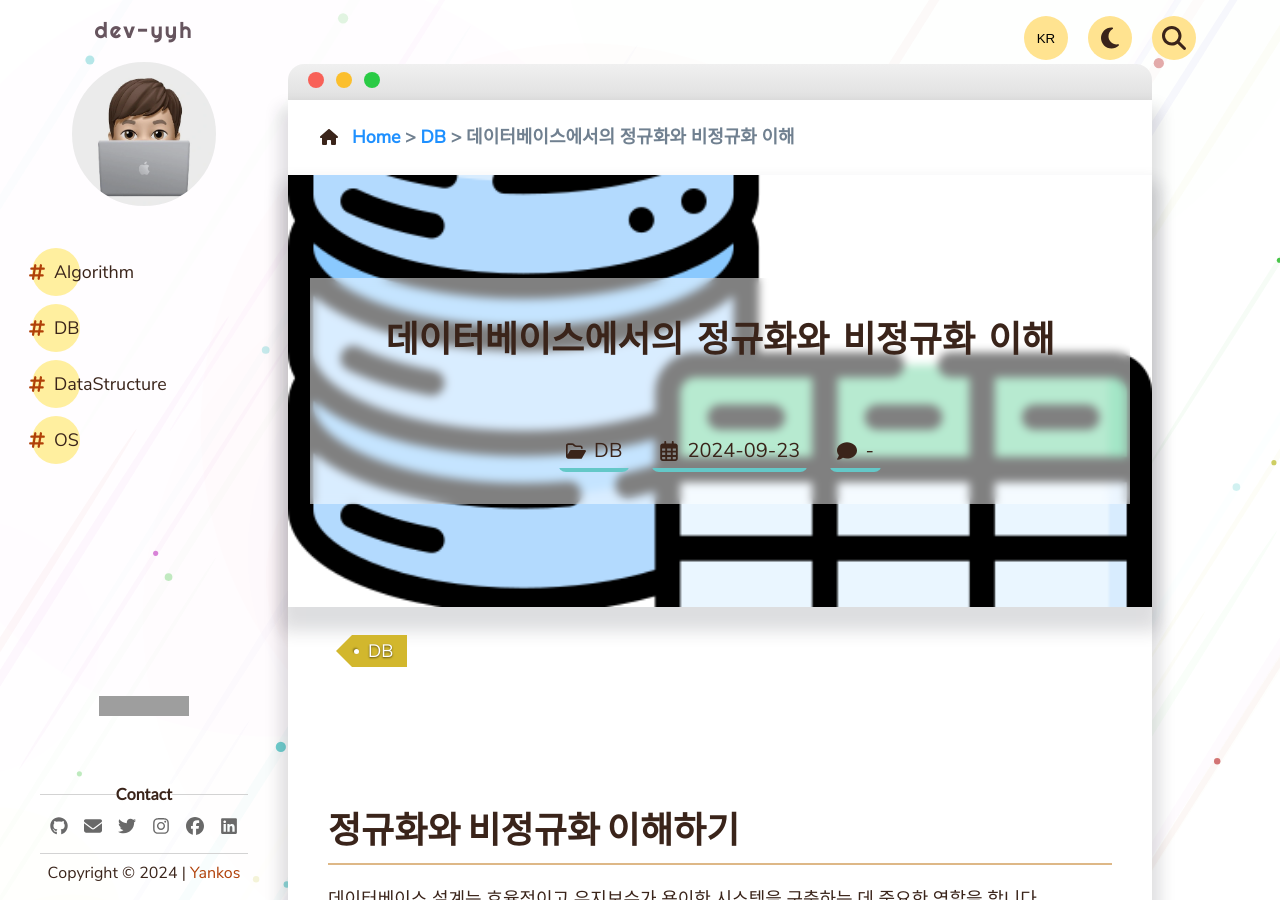
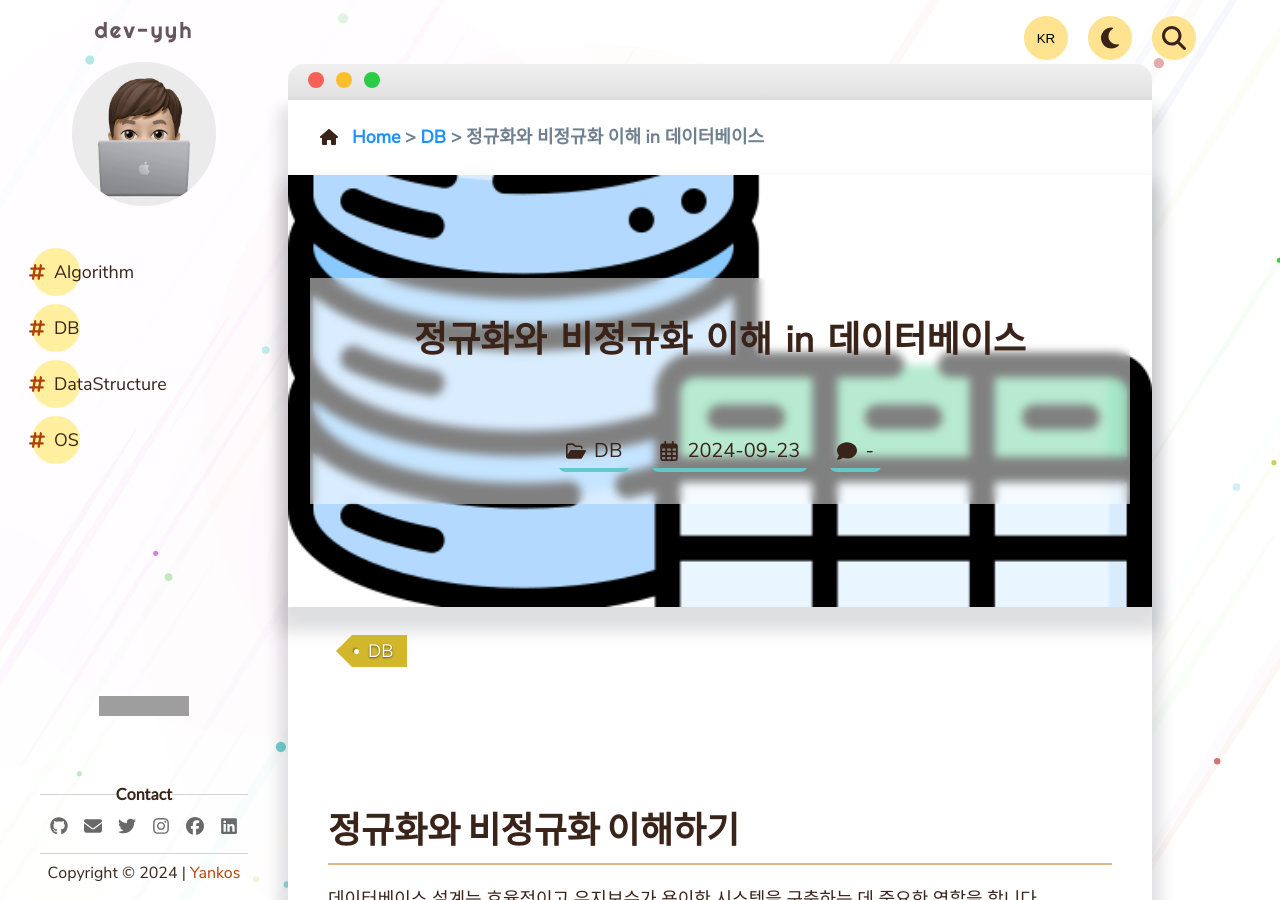
Before and after one commit to dev-yyh/dev-yyh.github.io, a Jekyll site: the page built from _pages/DB/3.md, in a window 1280 px wide and 900 px high. Built offline with Jekyll 4.4.1, drawn with Linux system fonts in a browser that asks for light colours; comment, search, counter and statistics services are not loaded; grey boxes are pictures that could not be loaded.

Commit message:
Modify title of 3.md in DB

```diff
--- a/_pages/DB/3.md
+++ b/_pages/DB/3.md
@@ -1,5 +1,5 @@
 ---
-title: "데이터베이스에서의 정규화와 비정규화 이해"
+title: "정규화와 비정규화 이해 in 데이터베이스"
 permalink: /DB/3
 tags:
 - DB
```
